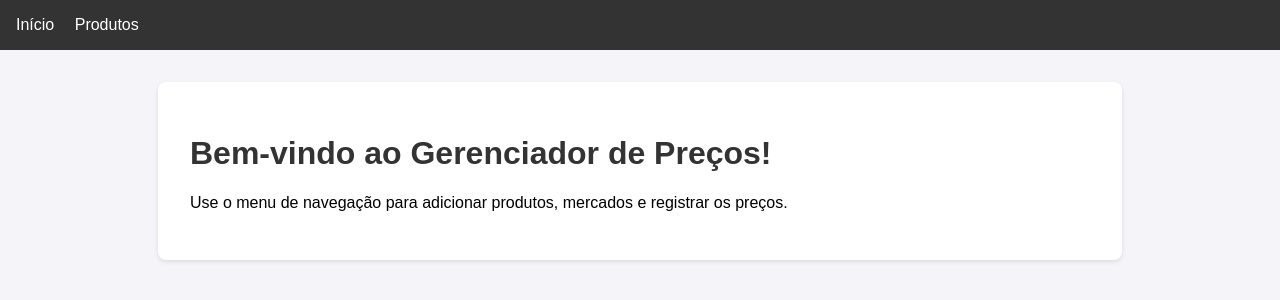
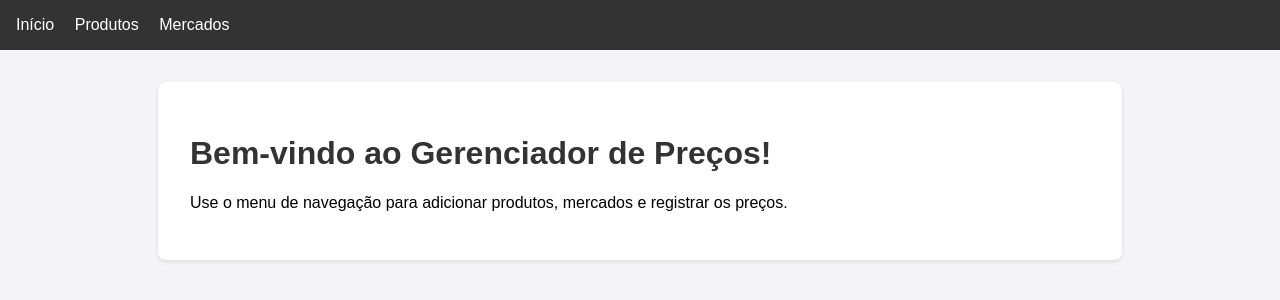
Before and after one commit to MestreUDK/PriceApp, a Flask app: page / in a window 1280 px wide. Shown: the top 300 px of the page. Run offline with Flask 3, Linux system fonts and the light colour scheme.

Commit message:
Atualizar o base.html

```diff
--- a/templates/base.html
+++ b/templates/base.html
@@ -21,7 +21,7 @@
     <nav>
         <a href="{{ url_for('index') }}">Início</a>
         <a href="{{ url_for('gerenciar_produtos') }}">Produtos</a>
-        </nav>
+        <a href="{{ url_for('gerenciar_mercados') }}">Mercados</a> </nav>
     <div class="container">
         {% block content %}{% endblock %}
     </div>
```
